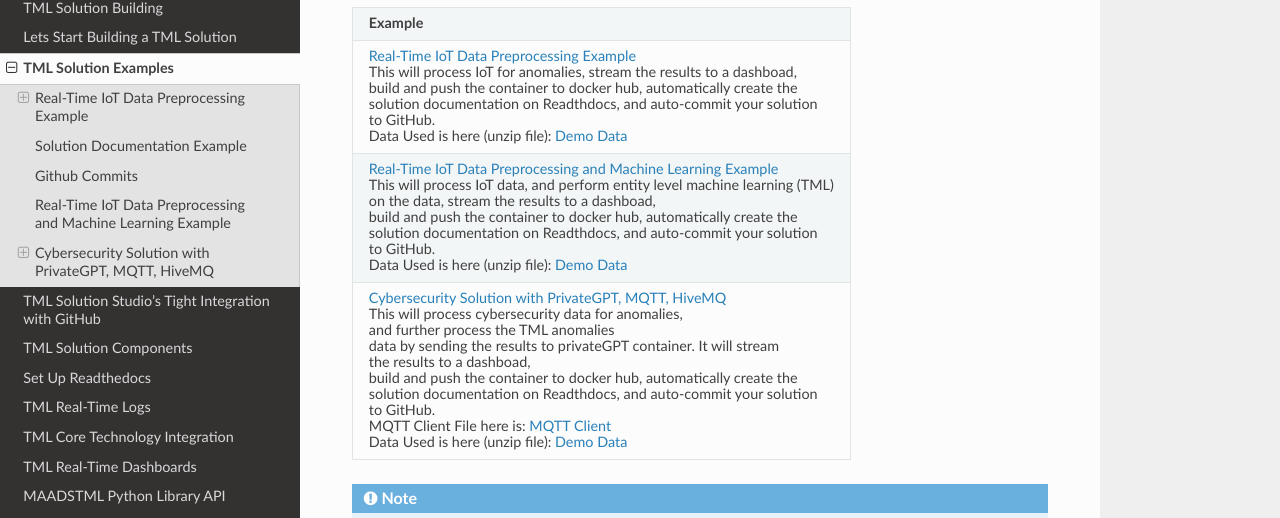
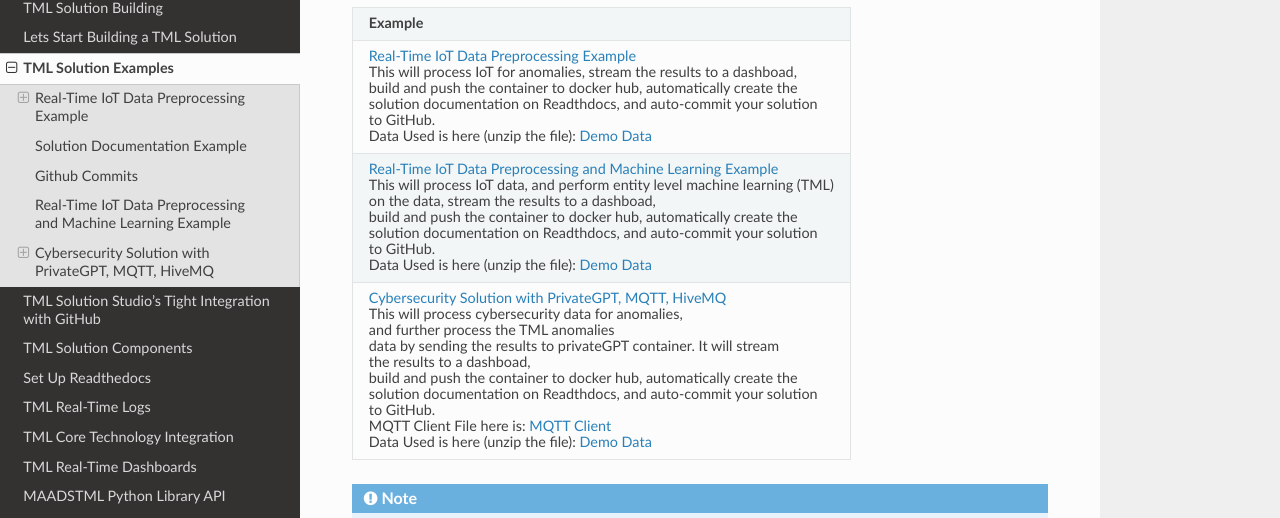
Before and after one commit to smaurice101/readthedocs, a Sphinx documentation site: the page built from docs/source/examples.rst, in a window 1280 px wide and 900 px high. Shown: the part 201-719 px from the top of the window. Built offline with Sphinx 7.4.7 and the Read the Docs theme 2.0.0, drawn with Linux system fonts in a browser that asks for light colours.

Commit message:
Update examples.rst

```diff
--- a/docs/source/examples.rst
+++ b/docs/source/examples.rst
@@ -16,7 +16,7 @@
 
        to GitHub.
 
-       Data Used is here (unzip file): `Demo Data <https://github.com/smaurice101/raspberrypi/blob/main/tml-airflow/data/IoTData.zip>`_
+       Data Used is here (unzip the file): `Demo Data <https://github.com/smaurice101/raspberrypi/blob/main/tml-airflow/data/IoTData.zip>`_
    * - :ref:`Real-Time IoT Data Preprocessing and Machine Learning Example`
 
        This will process IoT data, and perform entity level machine learning (TML)
@@ -29,7 +29,7 @@
 
        to GitHub.
 
-       Data Used is here (unzip file): `Demo Data <https://github.com/smaurice101/raspberrypi/blob/main/tml-airflow/data/IoTData.zip>`_
+       Data Used is here (unzip the file): `Demo Data <https://github.com/smaurice101/raspberrypi/blob/main/tml-airflow/data/IoTData.zip>`_
    * - :ref:`Cybersecurity Solution with PrivateGPT, MQTT, HiveMQ`
 
        This will process cybersecurity data for anomalies,
@@ -48,7 +48,7 @@
 
        MQTT Client File here is: `MQTT Client <https://github.com/smaurice101/raspberrypi/blob/main/tml-airflow/python/cyberwithprivategptmqtt.py>`_
 
-       Data Used is here (unzip file): `Demo Data <https://github.com/smaurice101/raspberrypi/blob/main/tml-airflow/data/cisco_network_data.zip>`_
+       Data Used is here (unzip the file): `Demo Data <https://github.com/smaurice101/raspberrypi/blob/main/tml-airflow/data/cisco_network_data.zip>`_
 
 .. note::
    While we are using a local file for the demos, this is to make it easy for users to build and run these solutions themselves.  Ideally, in industry, we would use APIs like MQTT, REST and gRPC to ingest data from devices and stream it to TML solutions.  TSS allows you to build solutions with these APIs with pre-written DAGs here:
```
